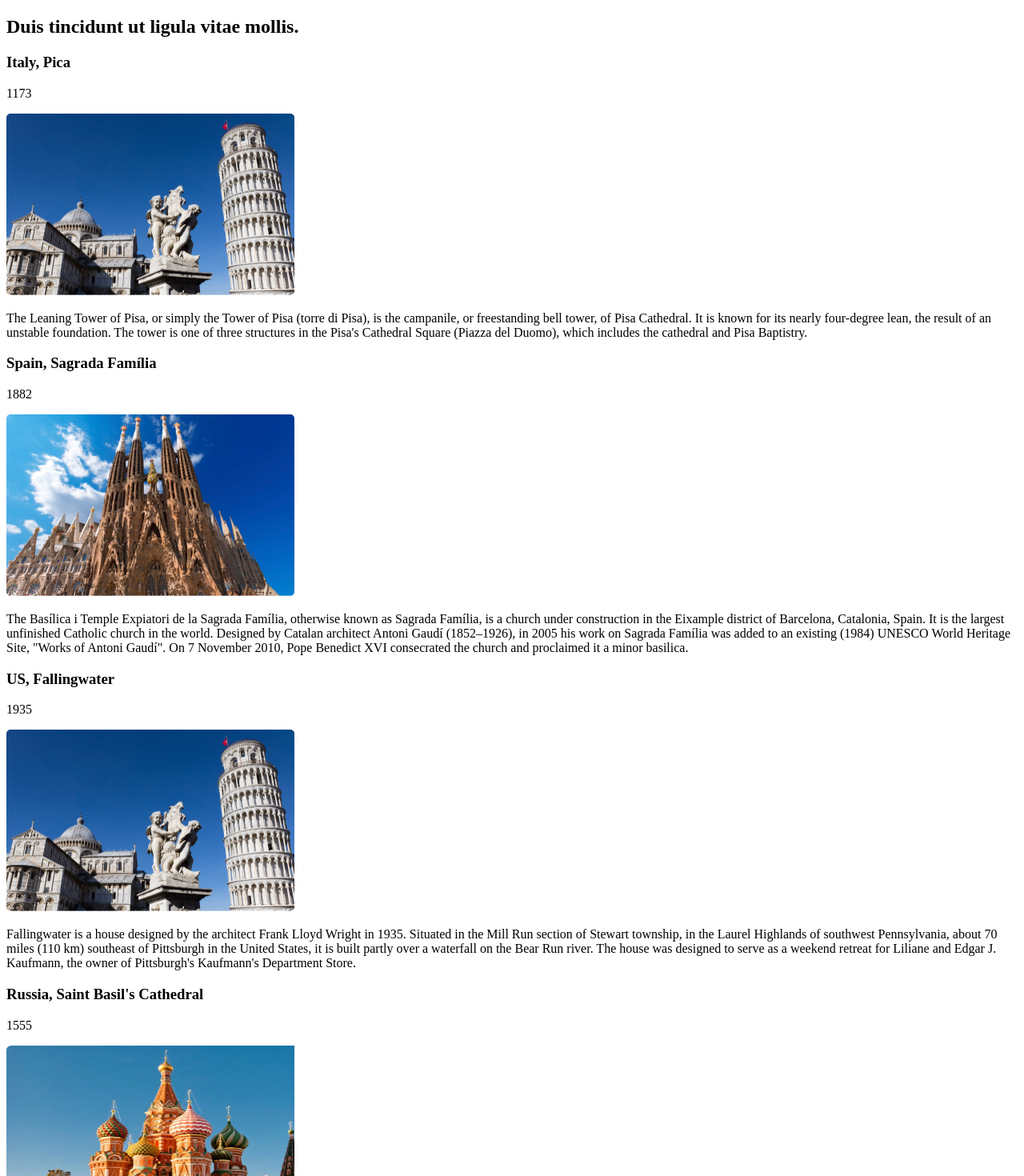
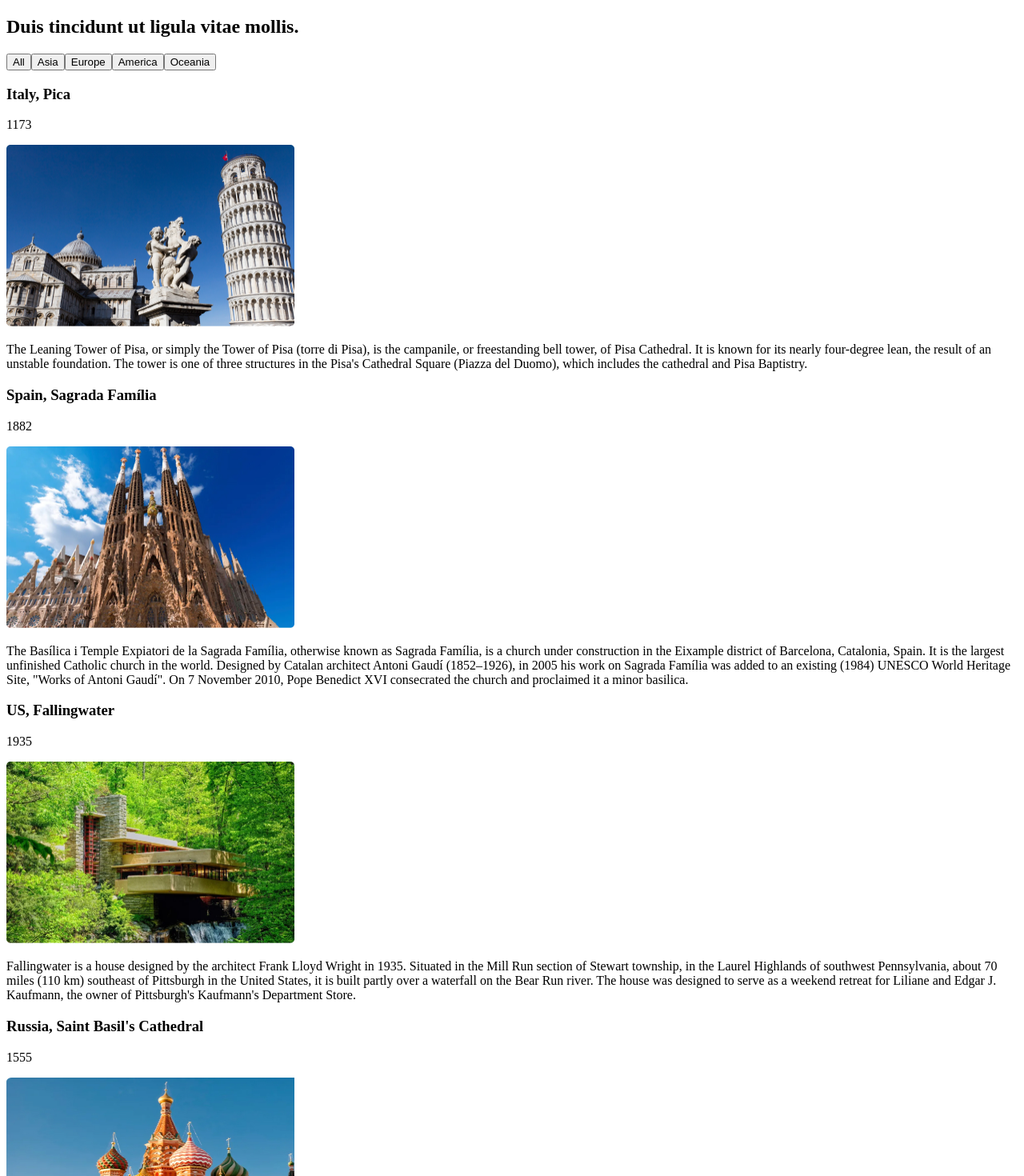
Before and after one commit to fromnowwon/dfluid-fe-assignment, a Next.js app: page /home/ui/organisms/HeritageSection in a window 1280 px wide. Shown: the top 1470 px of the page at 80% size. Built offline with nearby package versions, Linux system fonts and the light colour scheme.

Commit message:
feat: 지역 필터 추가

```diff
--- a/src/pages/home/ui/molecules/HeritageCard.tsx
+++ b/src/pages/home/ui/molecules/HeritageCard.tsx
@@ -1,17 +1,11 @@
+import { Heritage } from '@/shared/data/heritages';
 import Image from 'next/image';
 
-interface HeritageCardProps {
-  id: number;
-  location: string;
-  name: string;
-  year: number;
-  image: string;
-  description: string;
-}
+type HeritageCardProps = Heritage;
 
 export default function HeritageCard({
   id,
-  location,
+  country,
   name,
   year,
   image,
@@ -24,7 +18,7 @@ export default function HeritageCard({
     >
       <div className="flex justify-between items-center pl-[3px]">
         <h3 className="font-bold leading-[100%]">
-          {location}, {name}
+          {country}, {name}
         </h3>
         <p>{year}</p>
       </div>
--- /dev/null
+++ b/src/pages/home/ui/molecules/RegionFilter.tsx
@@ -0,0 +1,35 @@
+import { Region } from '@/shared/data/heritages';
+
+const FILTERS: (Region | 'All')[] = [
+  'All',
+  Region.Asia,
+  Region.Europe,
+  Region.America,
+  Region.Oceania,
+];
+
+interface RegionFilterProps {
+  selectedFilter: Region | 'All';
+  setSelectedFilter: (filter: Region | 'All') => void;
+}
+
+export default function RegionFilter({
+  selectedFilter,
+  setSelectedFilter,
+}: RegionFilterProps) {
+  return (
+    <div className="flex items-center gap-1.25 h-12.5 mt-6 p-1.25 rounded-full border border-black/50">
+      {FILTERS.map((region) => (
+        <button
+          key={region}
+          onClick={() => setSelectedFilter(region)}
+          className={`h-10 font-exo px-5 rounded-full leading-[100%] cursor-pointer ${
+            selectedFilter === region ? 'bg-black text-white' : 'text-gray-700'
+          }`}
+        >
+          {region}
+        </button>
+      ))}
+    </div>
+  );
+}
--- a/src/pages/home/ui/organisms/HeritageSection.tsx
+++ b/src/pages/home/ui/organisms/HeritageSection.tsx
@@ -1,17 +1,35 @@
+'use client';
+
+import { useState } from 'react';
+import { HERITAGES_DATA, Region } from '@/shared/data/heritages';
+
 import SectionTitle from '../atoms/SectionTitle';
-import { HERITAGES_DATA } from '@/shared/data/heritages';
 import HeritageCard from '../molecules/HeritageCard';
+import RegionFilter from '../molecules/RegionFilter';
 
 export default function HeritageSection() {
+  const [selectedFilter, setSelectedFilter] = useState<Region | 'All'>('All');
+
+  const filteredData =
+    selectedFilter === 'All'
+      ? HERITAGES_DATA
+      : HERITAGES_DATA.filter((item) => item.region === selectedFilter);
+
   return (
-    <section className="px-20 pt-30 pb-20">
+    <section className="pl-20 pt-30 pb-20">
       <SectionTitle>Duis tincidunt ut ligula vitae mollis.</SectionTitle>
+
       <div className="mt-15">
-        <div></div>
+        <div className="flex items-center">
+          <RegionFilter
+            selectedFilter={selectedFilter}
+            setSelectedFilter={setSelectedFilter}
+          />
+        </div>
 
-        <div className="mt-17 overflow-x-auto scrollbar-thin scrollbar-thumb-sky-700 scrollbar-track-sky-300">
+        <div className="mt-17 pr-10 overflow-x-auto scrollbar-thin scrollbar-thumb-sky-700 scrollbar-track-sky-300">
           <div className="flex gap-10 w-max">
-            {HERITAGES_DATA.map((heritage) => (
+            {filteredData.map((heritage) => (
               <HeritageCard key={heritage.id} {...heritage} />
             ))}
           </div>
--- a/src/shared/data/heritages.ts
+++ b/src/shared/data/heritages.ts
@@ -1,6 +1,15 @@
+export enum Region {
+  Europe = 'Europe',
+  Asia = 'Asia',
+  Africa = 'Africa',
+  America = 'America',
+  Oceania = 'Oceania',
+}
+
 export interface Heritage {
   id: number;
-  location: string;
+  region: Region;
+  country: string;
   name: string;
   year: number;
   image: string;
@@ -10,7 +19,8 @@ export interface Heritage {
 export const HERITAGES_DATA: Heritage[] = [
   {
     id: 1,
-    location: 'Italy',
+    region: Region.Europe,
+    country: 'Italy',
     name: 'Pica',
     year: 1173,
     image: '/assets/images/heritage_a.jpg',
@@ -19,7 +29,8 @@ export const HERITAGES_DATA: Heritage[] = [
   },
   {
     id: 2,
-    location: 'Spain',
+    region: Region.Europe,
+    country: 'Spain',
     name: 'Sagrada Família',
     year: 1882,
     image: '/assets/images/heritage_b.jpg',
@@ -28,16 +39,18 @@ export const HERITAGES_DATA: Heritage[] = [
   },
   {
     id: 3,
-    location: 'US',
+    region: Region.America,
+    country: 'US',
     name: 'Fallingwater',
     year: 1935,
-    image: '/assets/images/heritage_a.jpg',
+    image: '/assets/images/heritage_c.jpg',
     description:
       "Fallingwater is a house designed by the architect Frank Lloyd Wright in 1935. Situated in the Mill Run section of Stewart township, in the Laurel Highlands of southwest Pennsylvania, about 70 miles (110 km) southeast of Pittsburgh in the United States, it is built partly over a waterfall on the Bear Run river. The house was designed to serve as a weekend retreat for Liliane and Edgar J. Kaufmann, the owner of Pittsburgh's Kaufmann's Department Store.",
   },
   {
     id: 4,
-    location: 'Russia',
+    region: Region.Europe,
+    country: 'Russia',
     name: "Saint Basil's Cathedral",
     year: 1555,
     image: '/assets/images/heritage_d.jpg',
```
